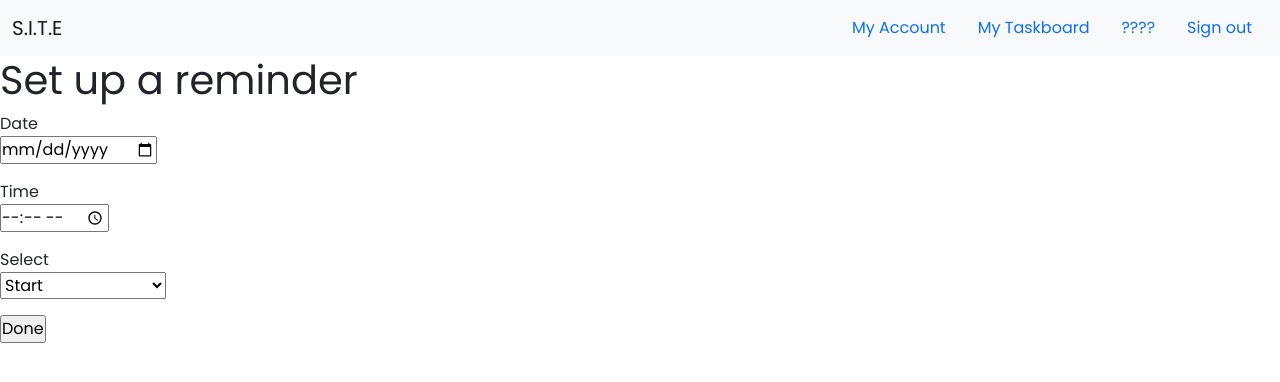
After one commit to elizabethhillman/taskManager, a Flask app: page /reminder/1 in a window 1280 px wide. The commit adds this page. Shown: the top 382 px of the page. Run offline with Flask 2, Linux system fonts and the light colour scheme; a user stored in the database is signed in.

Commit message:
adding reminder but not done yet

```diff
--- a/app/forms.py
+++ b/app/forms.py
@@ -1,6 +1,7 @@
 from flask_wtf import FlaskForm
 from wtforms import StringField, PasswordField, SubmitField, SelectField
 from wtforms.validators import DataRequired, ValidationError
+from wtforms.fields.html5 import DateField, TimeField
 
 
 class LoginForm(FlaskForm):
@@ -33,3 +34,9 @@ class EditTask(FlaskForm):
 class CreateCategory(FlaskForm):
     addcategory = StringField('Create Category', validators=[DataRequired()])
     submit = SubmitField('Create')
+
+class Reminder(FlaskForm):
+    date = DateField('Date', validators=[DataRequired()])
+    time = TimeField('Time', validators=[DataRequired()])
+    startorcomplet = SelectField('Select', choices=[(1, 'Start'),(2, 'Need to complete'),(3, 'Both')], validators=[DataRequired()])
+    submit = SubmitField('Done')
--- a/app/routes.py
+++ b/app/routes.py
@@ -1,11 +1,14 @@
 from app import db
 from app import app
+from app import mail
+from datetime import datetime
 from flask import render_template, flash, redirect, request, url_for
+from flask_mail import Message
 from flask_login import current_user, login_user
 from flask_login import logout_user
 from flask_login import login_required
 from werkzeug.security import generate_password_hash, check_password_hash
-from app.forms import LoginForm, SignupForm, ChangePasswordForm, NewTask, EditTask, CreateCategory
+from app.forms import LoginForm, SignupForm, ChangePasswordForm, NewTask, EditTask, CreateCategory, Reminder
 from werkzeug.security import check_password_hash
 from app.models import User, Post, Task, Category
 
@@ -124,7 +127,7 @@ def newtask():
     user = User.query.filter_by(username=current_user.username).first()
     form = NewTask()
     form.category.choices = [(c.id, c.category) for c in Category.query.all()]
-    #print(user.id)
+
     if form.validate_on_submit():
         task = Task(content=form.addtask.data, priority=form.priority.data, category_id=form.category.data, author=user)
         db.session.add(task)
@@ -216,3 +219,22 @@ This also includes where the user can navigate from each form.
 
 #     db.session.commit()
 #     return redirect('/')
+
+@app.route('/reminder/<int:task_id>', methods = ['GET', 'POST'] )
+@login_required
+def reminder(task_id):
+    # msg = Message('Test Mail!', sender ='testingemailforsite@gmail.com', recipients = ['thanhthientran1018@gmail.com'])
+    # msg.body = "test"
+    # mail.send(msg)
+    form = Reminder()
+
+    if form.validate_on_submit():
+        now = datetime.now()
+        date_string = form.date.data
+        print(date_string)
+
+        print(now)
+        print(form.time.data)
+
+
+    return render_template('reminder.html', title = 'Set up reminder', form = form)
--- a/app/static/css/style.css
+++ b/app/static/css/style.css
@@ -4,6 +4,3 @@
     margin: 0;
     padding: 0;
 }
-h1{
-    color: green;
-}
--- /dev/null
+++ b/app/templates/reminder.html
@@ -0,0 +1,26 @@
+{% extends "base.html" %}
+
+{% block content %}
+
+
+<div>
+    <h1>Set up a reminder</h1>
+    <form action="" method="post" novalidate>
+        {{ form.hidden_tag() }}
+        <p>
+            {{ form.date.label }}<br>
+            {{ form.date(size = 50) }}
+        </p>
+        <p>
+            {{ form.time.label }}<br>
+            {{ form.time(size = 50) }}
+        </p>
+        <p>
+            {{ form.startorcomplet.label }}<br>
+            {{ form.startorcomplet() }}
+        </p>
+        <p>{{ form.submit() }}</p>
+    </form>
+</div>
+
+{% endblock %}
--- a/app/templates/taskboard.html
+++ b/app/templates/taskboard.html
@@ -19,7 +19,7 @@
                 {% for task in tasks %}
                 <ul>
                 <li>
-                    {{ task.content }} (Priority: {{task.priority}}) ({{task.category.category}}) <a href= "/edittask/{{task.id}}">Edit</a>  <a href= "/delete/{{task.id}}"> Delete</a>
+                    {{ task.content }} (Priority: {{task.priority}}) ({{task.category.category}}) <a href= "/edittask/{{task.id}}">Edit</a>  <a href= "/delete/{{task.id}}"> Delete</a>  <a href= "/reminder/{{task.id}}">Set reminder</a>
                 </li>
                 </ul>
                 {% endfor %}
```
Also changed, not shown: app/__init__.py (+11 -1 lines), app/app.db, run.py (line endings or trailing spaces).
